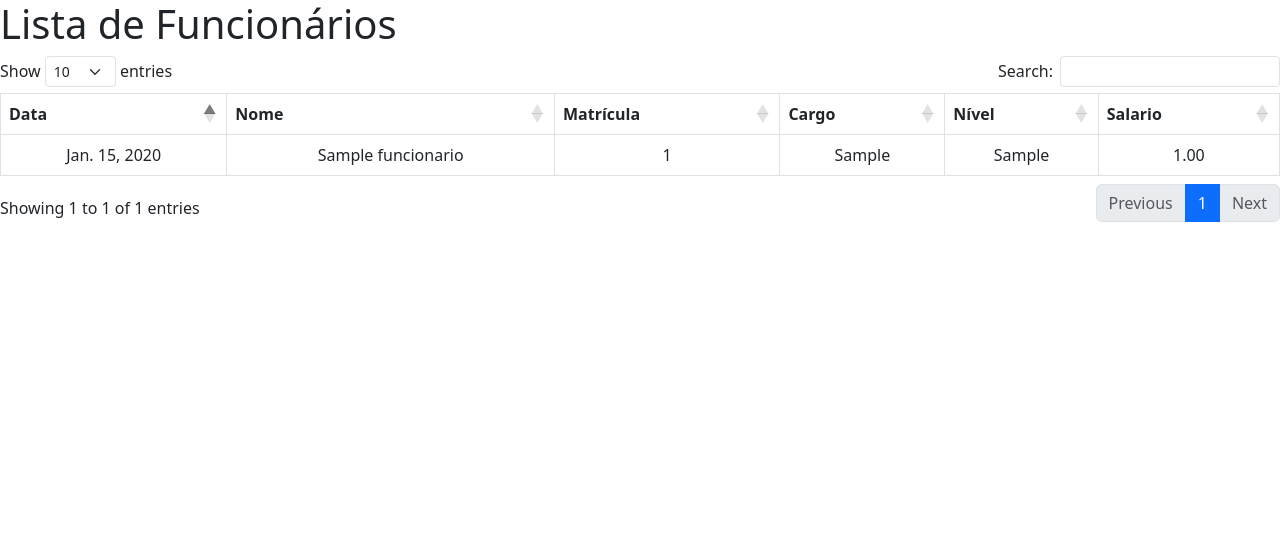
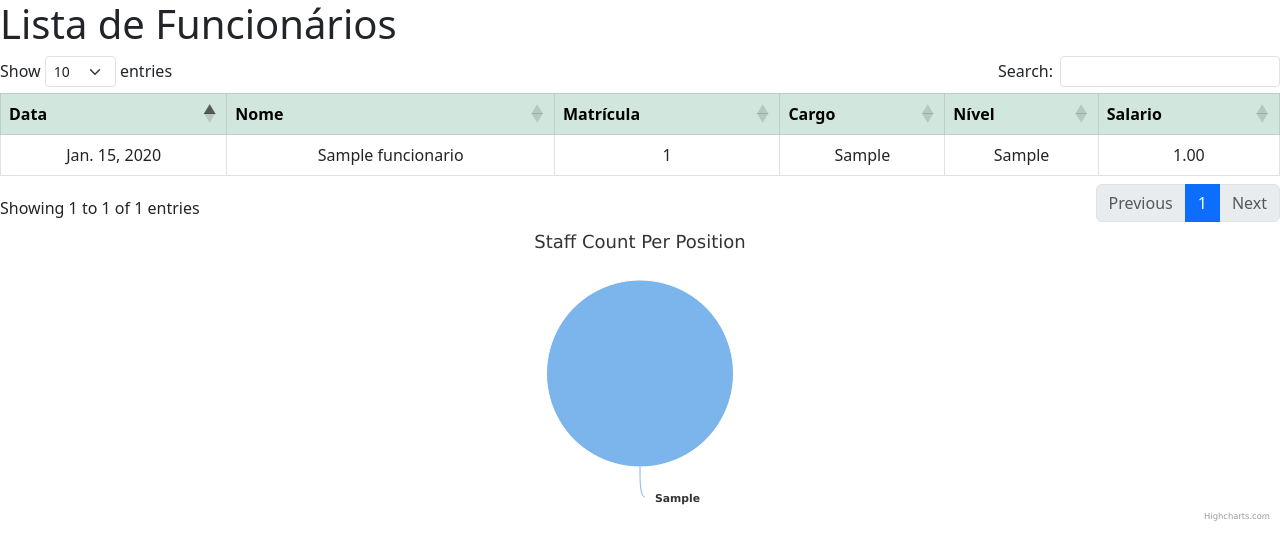
Before and after one commit to ArthurSantosOliveira/LearningDjango, a Django app: page /DataTable/ordenarFuncionarios/ in a window 1280 px wide. Shown: the top 560 px of the page. Run offline with Django 4.2, Linux system fonts and the light colour scheme; tables that the repository leaves empty hold one stand-in row (values such as "Sample post"); some libraries are stand-ins or nearby versions.

Commit message:
Add Grafico

```diff
--- a/DataTable/forms.py
+++ b/DataTable/forms.py
@@ -1,2 +1,3 @@
 # forms.py
+
 from django import forms
--- a/DataTable/templates/mainDataTable.html
+++ b/DataTable/templates/mainDataTable.html
@@ -4,12 +4,13 @@
     <title>Lista de Funcionários</title>
     <link rel="stylesheet" href="https://cdn.datatables.net/1.13.6/css/dataTables.bootstrap5.min.css">
     <link rel="stylesheet" href="https://cdnjs.cloudflare.com/ajax/libs/twitter-bootstrap/5.3.0/css/bootstrap.min.css">
+    <link rel="stylesheet" href="//code.highcharts.com/css/highcharts.css">
 </head>
 
 <body>
     <h1>Lista de Funcionários</h1>
     <table class="table table-bordered" id="example" style="text-align: center;">
-        <thead  class="table-sucess">
+        <thead class="table-success">
             <tr>
                 <th>Data</th>
                 <th>Nome</th>
@@ -20,6 +21,7 @@
             </tr>
         </thead>
         <tbody>
+
             {% for funcionario in registros %}
                 <tr>
                     <td>{{ funcionario.data }}</td>
@@ -33,14 +35,18 @@
         </tbody>
     </table>
 
+    <div id="demo-output" style="height: 300px;"></div>
+
     <script src="https://code.jquery.com/jquery-3.7.0.js"></script>
     <script src="https://cdn.datatables.net/1.13.6/js/jquery.dataTables.min.js"></script>
     <script src="https://cdn.datatables.net/1.13.6/js/dataTables.bootstrap5.min.js"></script>
 
+    <script src="https://code.highcharts.com/highcharts.js"></script>
+    <script src="https://code.highcharts.com/modules/accessibility.js"></script>
 
     <script>
         $(document).ready(function () {
-            $("#example").DataTable({
+            const table = $("#example").DataTable({
                 paging: true,
                 pageLength: 10,
                 lengthChange: true,
@@ -49,6 +55,50 @@
                 info: true,
                 ordering: true
             });
+
+            function chartData(table) {
+                var counts = {};
+
+                table
+                    .column(3, { search: 'applied' })
+                    .data()
+                    .each(function (val) {
+                        if (counts[val]) {
+                            counts[val] += 1;
+                        }
+                        else {
+                            counts[val] = 1;
+                        }
+                    });
+
+                return Object.entries(counts).map((e) => ({
+                    name: e[0],
+                    y: e[1]
+                }));
+            }
+
+            const chart = Highcharts.chart('demo-output', {
+                chart: {
+                    type: 'pie',
+                    styledMode: true,
+                    backgroundColor: 'white'
+                },
+                title: {
+                    text: 'Staff Count Per Position'
+                },
+                accessibility: {
+                    enabled: true
+                },
+                series: [
+                    {
+                        data: chartData(table)
+                    }
+                ]
+            });
+
+            table.on('draw.dt', function () {
+                chart.series[0].setData(chartData(table));
+            });
         });
     </script>
 </body>
--- a/DataTable/views.py
+++ b/DataTable/views.py
@@ -1,11 +1,10 @@
 from django.core.paginator import Paginator
 from django.shortcuts import render
-from .models import Funcionario
+from django.http import HttpResponse  # Import HttpResponse for rendering the chart
+
 from .models import Funcionario
 
-#teste push e commit via git
 
 def ordenarFuncionarios(request):
     registros = Funcionario.objects.all()
-    print('teste')
-    return render(request, 'mainDataTable.html', { 'registros':registros})
+    return render(request, 'mainDataTable.html', {'registros': registros})
--- a/clubinho_web/templates/main.html
+++ b/clubinho_web/templates/main.html
@@ -18,6 +18,6 @@
         <li><a href="api_test/">Wize Advices</a></li>
     </ul>
 
-    <a href="{% url 'mainDataTable' %}">Acessar a página principal do DataTable</a>
+    <a href="{% url 'ordenarFuncionarios' %}">Acessar a página principal do DataTable</a>
 
 {% endblock %}
```
